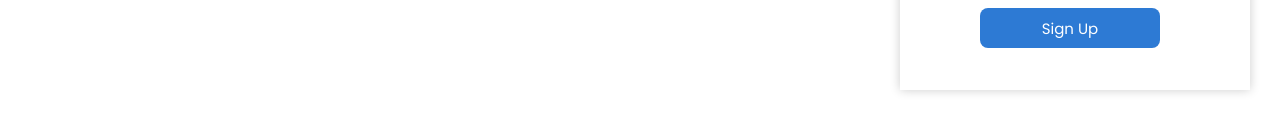
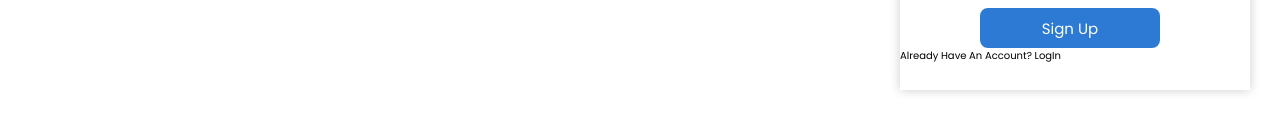
Before and after one commit to eugenemrg/bluecart-marketplace, a React (Vite) app: page / in a window 1280 px wide. Both pictures are taken after a click on the button "Sign Up". Shown: the part 370-502 px from the top of the page. Built offline with nearby package versions, Linux system fonts and the light colour scheme.

Commit message:
created signup form

```diff
--- a/src/component/SignupForm.jsx
+++ b/src/component/SignupForm.jsx
@@ -21,6 +21,7 @@ function SignupForm({ onClose }) {
         <input type="password" id="password" required placeholder='Enter password' />
         <input type="password" id="confirmPassword" required placeholder='Confirm password'/>
         <button>Sign Up</button>
+        <p>Already have an account? <span>LogIn</span></p>
       </form>
     </div>
   );
```
